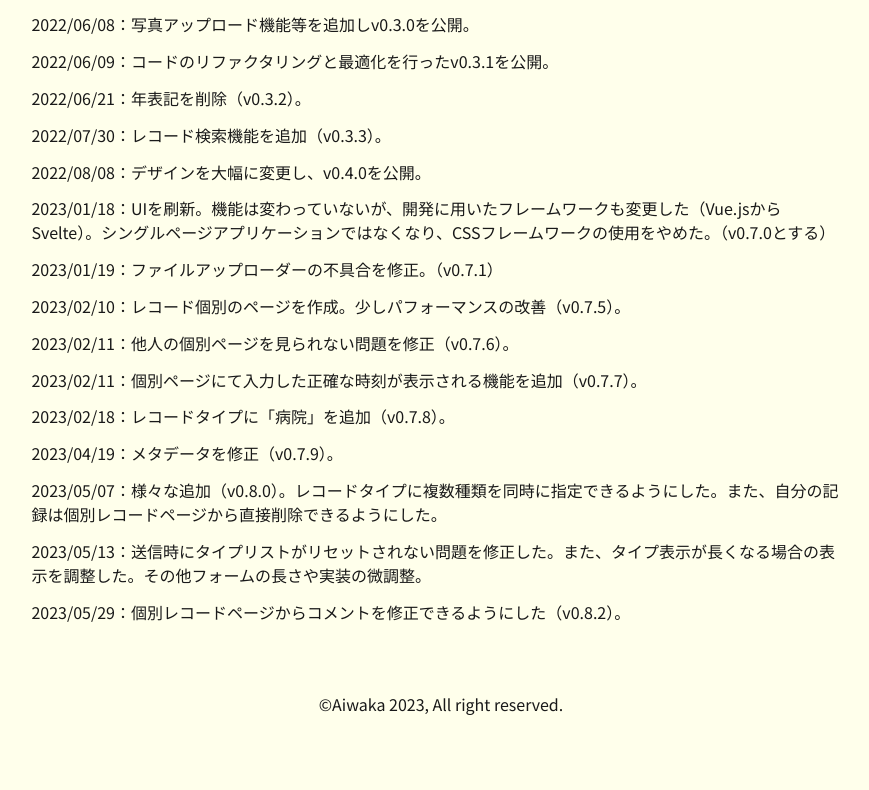
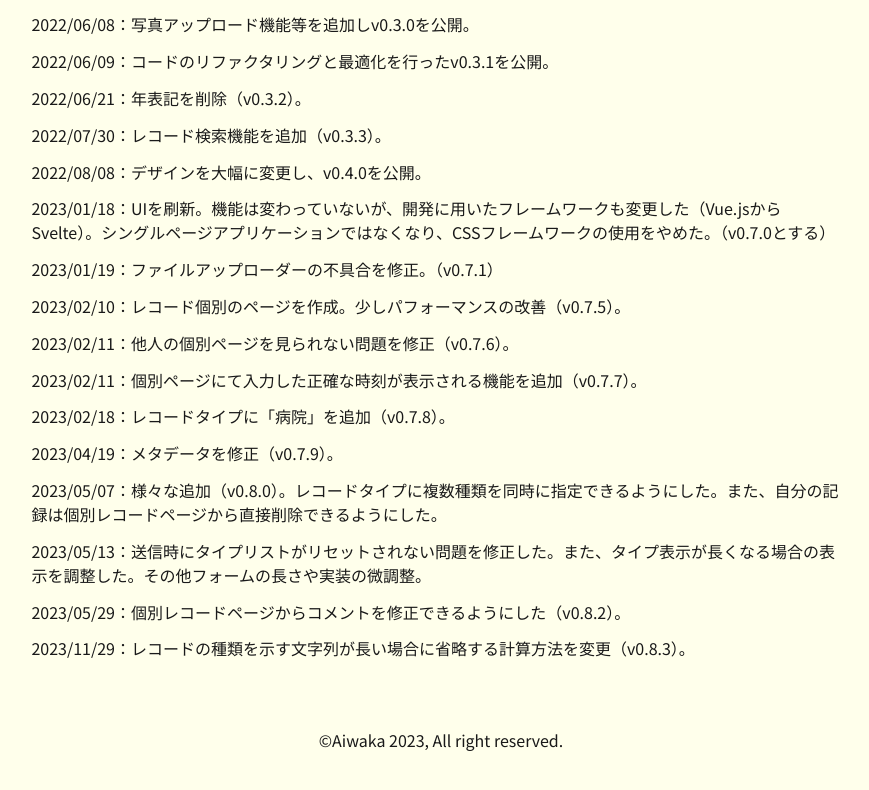
Before and after one commit to aiwaka/tako_board_new, a SvelteKit app: page /about in a window 1280 px wide. Shown: the part 1335-2125 px from the top of the page, without its empty margins (199-1068 px from the left). Before the commit the page ends 2103 px from the top, so only its background shows below. Built offline with nearby package versions, Linux system fonts and the light colour scheme.

Commit message:
update version

```diff
--- a/package.json
+++ b/package.json
@@ -1,6 +1,6 @@
 {
   "name": "tako-board",
-  "version": "0.8.2",
+  "version": "0.8.3",
   "private": true,
   "scripts": {
     "dev": "vite dev",
--- a/src/routes/about/+page.svelte
+++ b/src/routes/about/+page.svelte
@@ -76,6 +76,7 @@
     2023/05/13：送信時にタイプリストがリセットされない問題を修正した。また、タイプ表示が長くなる場合の表示を調整した。その他フォームの長さや実装の微調整。
   </p>
   <p>2023/05/29：個別レコードページからコメントを修正できるようにした（v0.8.2）。</p>
+  <p>2023/11/29：レコードの種類を示す文字列が長い場合に省略する計算方法を変更（v0.8.3）。</p>
 </div>
 
 <style>
```
Also changed, not shown: 1 other file (tests, documents, lock files or other folders).
